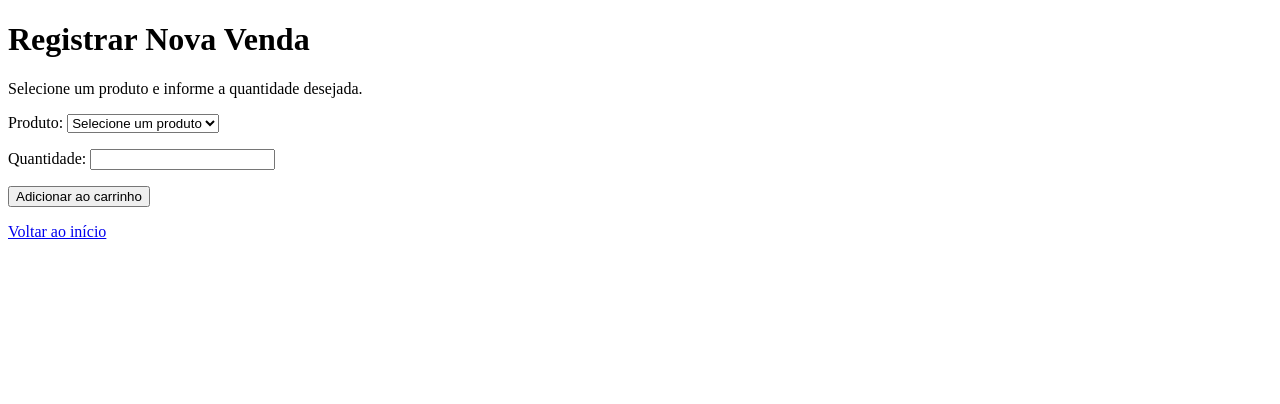
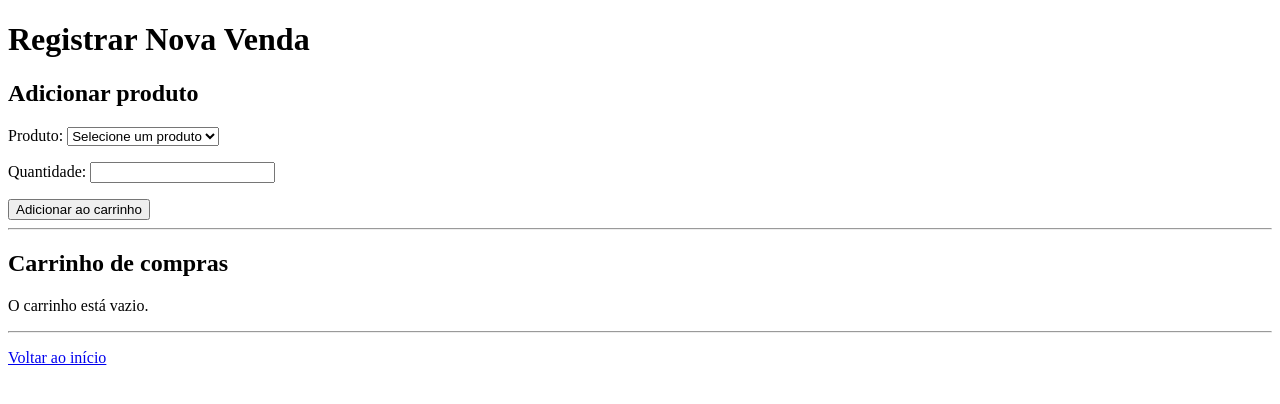
Before and after one commit to adlerlucasgit/centraldovarejo, a Django app: page /vendas/nova/ in a window 1280 px wide. Shown: the top 404 px of the page. Run offline with Django 5.2, Linux system fonts and the light colour scheme; the visitor is signed in with stand-in values (Sample User, id 1); data that the repository does not hold is empty.

Commit message:
feat: implementa carrinho de vendas com validacao de estoque

```diff
--- a/templates/vendas/iniciar_venda.html
+++ b/templates/vendas/iniciar_venda.html
@@ -10,7 +10,7 @@
 <body>
     <h1>Registrar Nova Venda</h1>
 
-    <p>Selecione um produto e informe a quantidade desejada.</p>
+    <h2>Adicionar produto</h2>
 
     <form method="post">
         {% csrf_token %}
@@ -20,9 +20,46 @@
         <button type="submit">Adicionar ao carrinho</button>
     </form>
 
+    <hr>
+
+    <h2>Carrinho de compras</h2>
+
+    {% if itens_carrinho %}
+    <table border="1" cellpadding="8">
+        <thead>
+            <tr>
+                <th>Produto</th>
+                <th>Quantidade</th>
+                <th>Preço unitário</th>
+                <th>Subtotal</th>
+            </tr>
+        </thead>
+
+        <tbody>
+            {% for item in itens_carrinho %}
+            <tr>
+                <td>{{ item.produto.nome }}</td>
+                <td>{{ item.quantidade }}</td>
+                <td>R$ {{ item.produto.preco|floatformat:2 }}</td>
+                <td>R$ {{ item.subtotal|floatformat:2 }}</td>
+            </tr>
+            {% endfor %}
+        </tbody>
+    </table>
+
+    <h3>
+        Total: R$ {{ total_carrinho|floatformat:2 }}
+    </h3>
+    {% else %}
+    <p>O carrinho está vazio.</p>
+    {% endif %}
+
+    <hr>
+
     <p>
         <a href="{% url 'inicio' %}">Voltar ao início</a>
     </p>
+
 </body>
 
 </html>
--- a/vendas/views.py
+++ b/vendas/views.py
@@ -1,7 +1,8 @@
 from django.contrib.auth.decorators import login_required
 from django.core.exceptions import PermissionDenied
-from django.shortcuts import render
+from django.shortcuts import redirect, render
 
+from produtos.models import Produto
 from .forms import ItemCarrinhoForm
 
 
@@ -17,10 +18,66 @@ def iniciar_venda(request):
     if not eh_operador_venda(request.user):
         raise PermissionDenied
 
-    form = ItemCarrinhoForm()
+    carrinho = request.session.get("carrinho_venda", {})
+
+    if request.method == "POST":
+        form = ItemCarrinhoForm(request.POST)
+
+        if form.is_valid():
+            produto = form.cleaned_data["produto"]
+            quantidade = form.cleaned_data["quantidade"]
+
+            estoque = produto.estoque
+            quantidade_atual = int(carrinho.get(str(produto.id), 0))
+
+            quantidade_total = quantidade_atual + quantidade
+
+            if quantidade_total > estoque.current_stock:
+                form.add_error(
+                    "quantidade",
+                    (
+                        f"Estoque insuficiente. "
+                        f"Disponível: {estoque.current_stock}. "
+                        f"Já existem {quantidade_atual} "
+                        "unidades desse produto no carrinho."
+                    ),
+                )
+            else:
+                carrinho[str(produto.id)] = quantidade_total
+                request.session["carrinho_venda"] = carrinho
+
+                return redirect("iniciar_venda")
+    else:
+        form = ItemCarrinhoForm()
+
+    produtos = Produto.objects.filter(
+        id__in=carrinho.keys(),
+        ativo=True,
+    ).select_related("estoque")
+
+    itens_carrinho = []
+    total_carrinho = 0
+
+    for produto in produtos:
+        quantidade = int(carrinho[str(produto.id)])
+        subtotal = produto.preco * quantidade
+
+        itens_carrinho.append(
+            {
+                "produto": produto,
+                "quantidade": quantidade,
+                "subtotal": subtotal,
+            }
+        )
+
+        total_carrinho += subtotal
 
     return render(
         request,
         "vendas/iniciar_venda.html",
-        {"form": form},
+        {
+            "form": form,
+            "itens_carrinho": itens_carrinho,
+            "total_carrinho": total_carrinho,
+        },
     )
```
